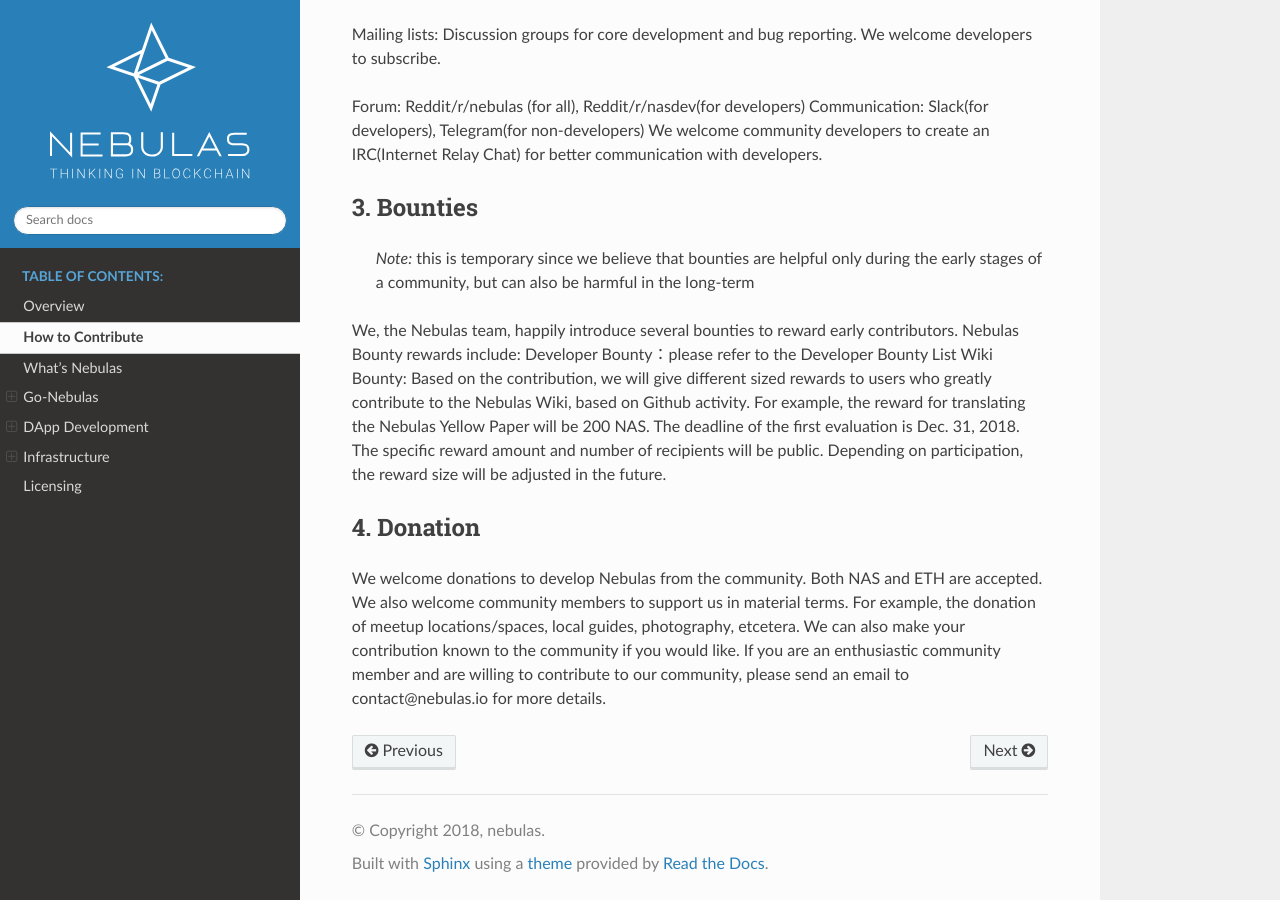
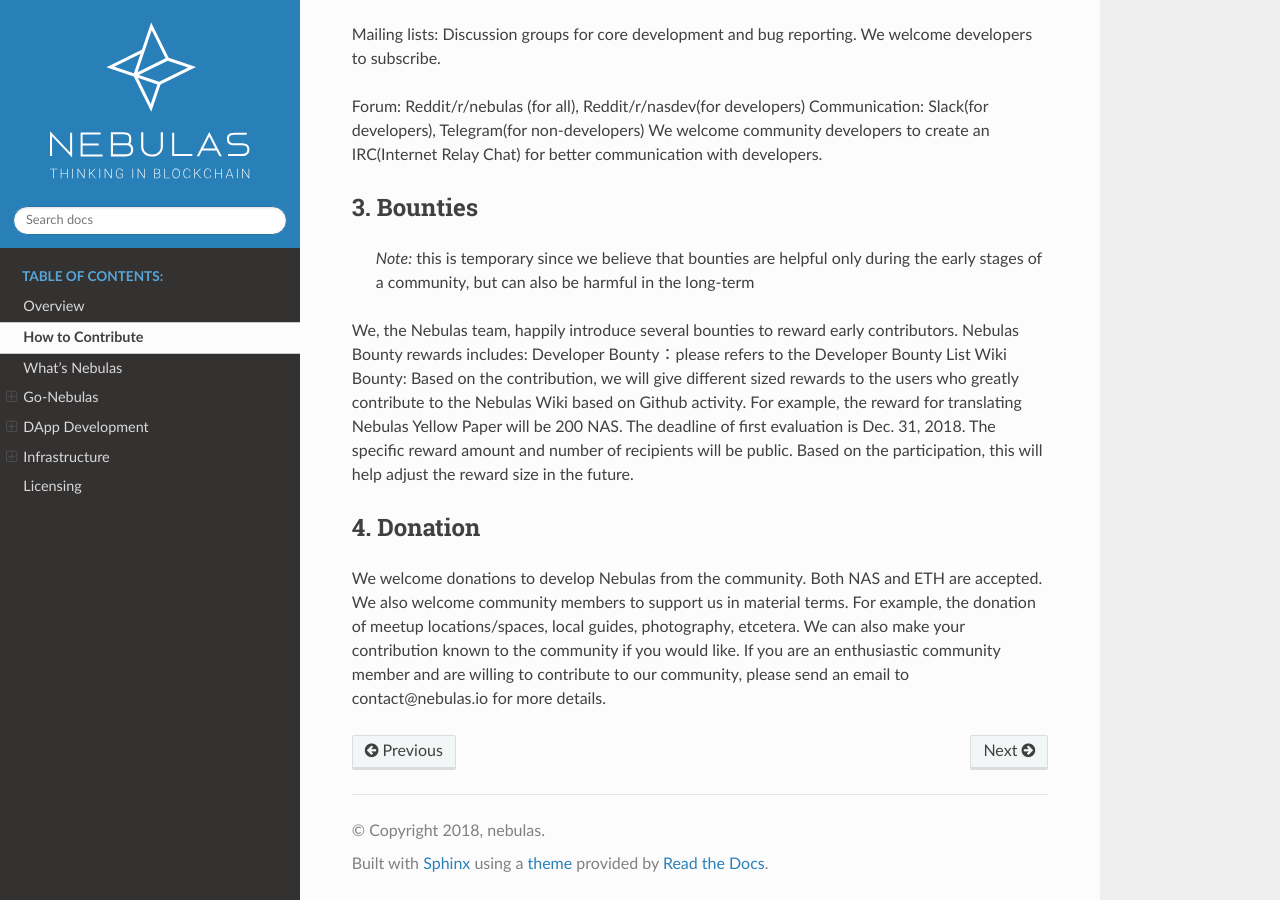
Before and after one commit to nebulasio/nebdocs, a Sphinx documentation site: the page built from docs/how-to-contribute.md, in a window 1280 px wide and 900 px high, scrolled down 2371 px. Built offline with Sphinx 7.4.7 and the Read the Docs theme 2.0.0, drawn with Linux system fonts in a browser that asks for light colours.

Commit message:
Minor fix: Fixes a space

```diff
--- a/docs/how-to-contribute.md
+++ b/docs/how-to-contribute.md
@@ -79,9 +79,9 @@
 
 We, the Nebulas team, happily introduce several bounties to reward early
 contributors.
-Nebulas Bounty rewards include:
-Developer Bounty：please refer to the Developer Bounty List
-Wiki Bounty: Based on the contribution, we will give different sized rewards to users who greatly contribute to the Nebulas Wiki, based on Github activity. For example, the reward for translating the Nebulas Yellow Paper will be 200 NAS. The deadline of the first evaluation is Dec. 31, 2018. The specific reward amount and number of recipients will be public. Depending on participation, the reward size will be adjusted in the future.
+Nebulas Bounty rewards includes:
+Developer Bounty：please refers to the Developer Bounty List
+Wiki Bounty: Based on the contribution, we will give different sized rewards to the users who greatly contribute to the Nebulas Wiki based on Github activity. For example, the reward for translating Nebulas Yellow Paper will be 200 NAS. The deadline of first evaluation is Dec. 31, 2018. The specific reward amount and number of recipients will be public. Based on the participation, this will help adjust the reward size in the future.
 
 ## 4. Donation
 We welcome donations to develop Nebulas from the community. Both NAS and ETH are accepted. We also welcome community members to support us in material terms. For example, the donation of meetup locations/spaces, local guides, photography, etcetera. We can also make your contribution known to the community if you would like. If you are an enthusiastic community member and are willing to contribute to our community, please send an email to contact@nebulas.io for more details.
```
